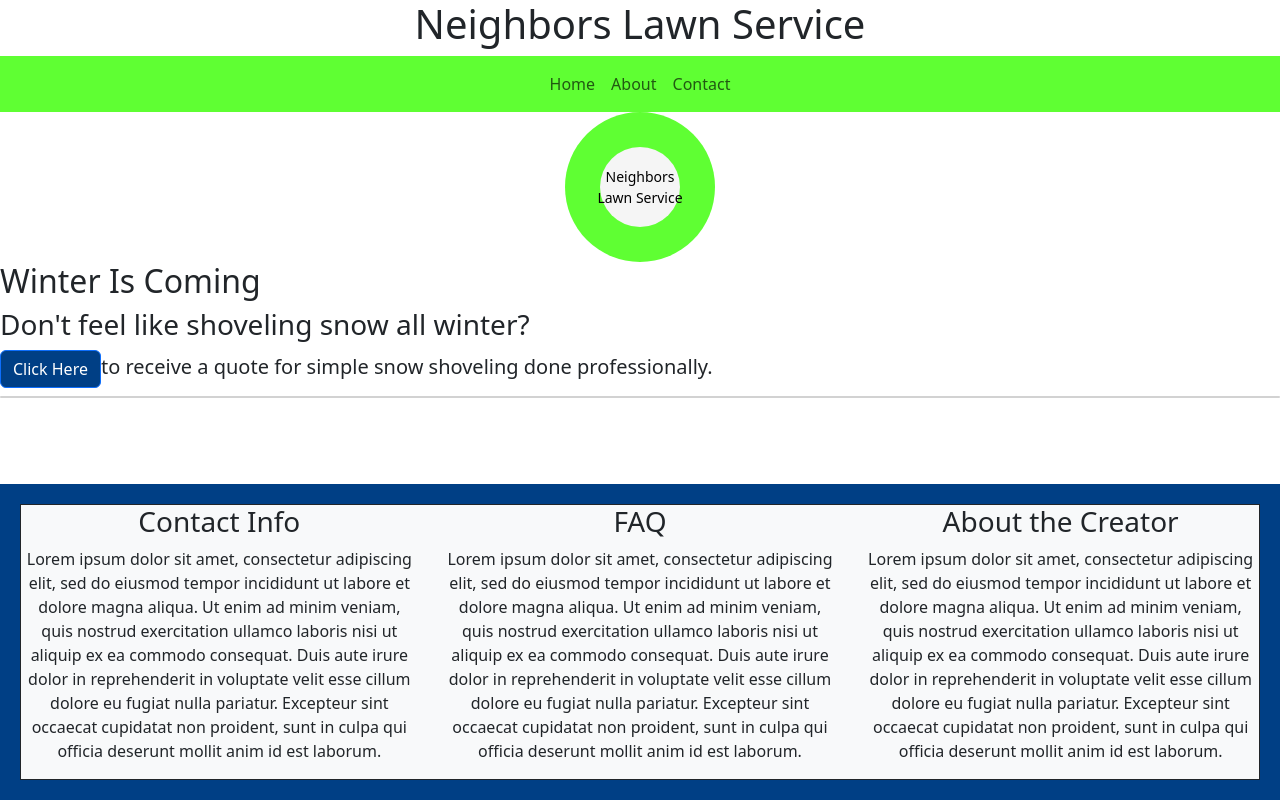
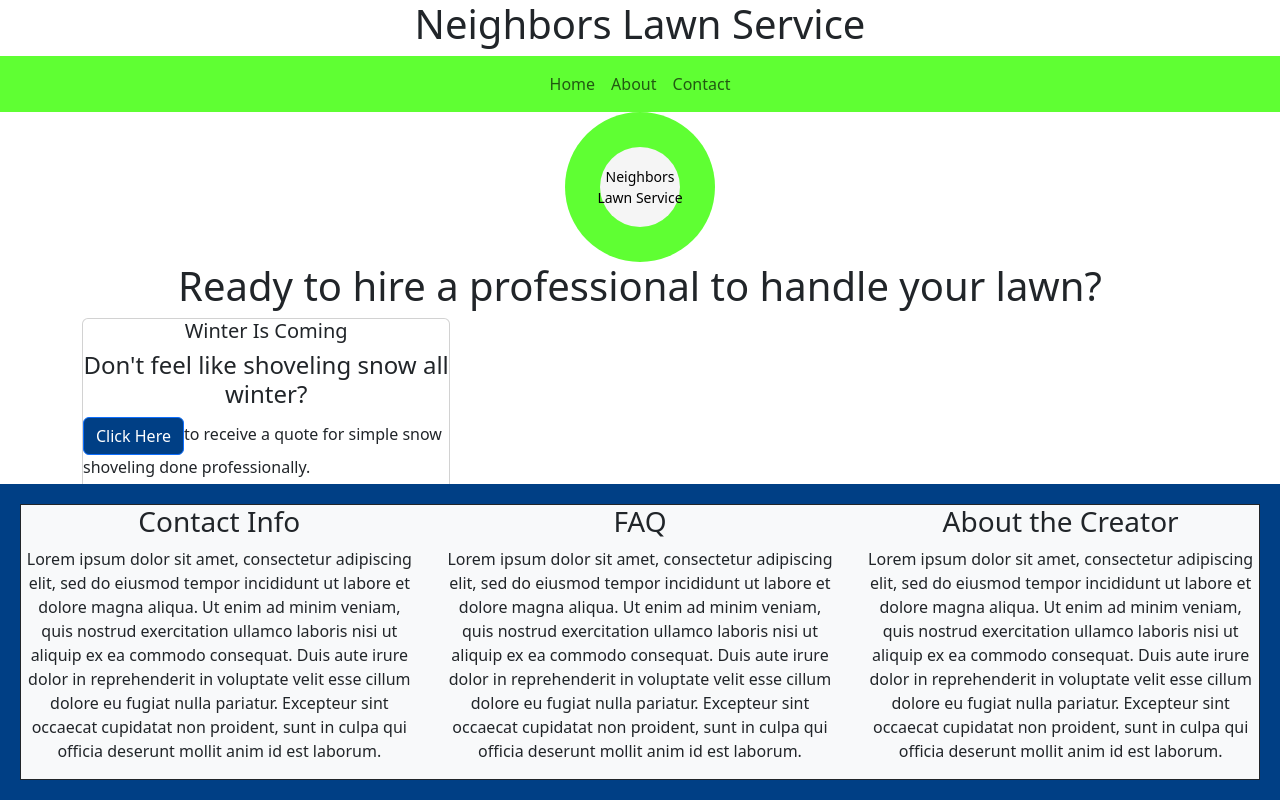
Before and after one commit to bneighbs6/b-neighborly-lawn, a React (Create React App) app: page / in a window 1280 px wide. Built offline with nearby package versions, Linux system fonts and the light colour scheme; the HTML template or start-up script is replaced by a standard one.

Commit message:
Created a card for messages to be displayed

```diff
--- a/src/Components/Pages/HomePage.jsx
+++ b/src/Components/Pages/HomePage.jsx
@@ -1,16 +1,25 @@
 import React from "react";
-import { Button , Card} from "react-bootstrap";
+import { Button, Card, Container } from "react-bootstrap";
+import 'bootstrap/dist/css/bootstrap.min.css';
 
 function HomePage() {
+  // TODO: 10/25/24 Make handleClick function take you to a form to fill out a request
   function handleClick() {
-        console.log("button clicked")
+    console.log("button clicked");
   }
+
+  // Create a home page that explains our services offered.
   return (
     <>
-        <div className="home-page-message justify-">
-        <h2>Winter Is Coming</h2>
-            <h3>Don't feel like shoveling snow all winter?</h3>
-            <h5>
+      <div className="home-header">
+        <h1>Ready to hire a professional to handle your lawn?</h1>
+      </div>
+      <Container>
+        <div className="home-page-card">
+          <Card style={{ width: "33%" } }>
+            <Card.Title style={{textAlign: 'center'}}>Winter Is Coming</Card.Title>
+            <h4 style={{textAlign: 'center'}}>Don't feel like shoveling snow all winter?</h4>
+            <p>
               <Button
                 style={{ backgroundColor: "#003f85" }}
                 onClick={handleClick}
@@ -18,9 +27,10 @@ function HomePage() {
                 Click Here
               </Button>
               to receive a quote for simple snow shoveling done professionally.
-            </h5>
+            </p>
+          </Card>
         </div>
-        <Card></Card>
+      </Container>
     </>
   );
 }
--- a/src/index.css
+++ b/src/index.css
@@ -15,6 +15,10 @@ body {
 code {
   font-family: source-code-pro, Menlo, Monaco, Consolas, 'Courier New',
     monospace;
+}
+
+.home-header {
+  text-align: center;
 }
 
 #nav-bar {
```
Lines whose indentation alone changed are shown as unchanged.
